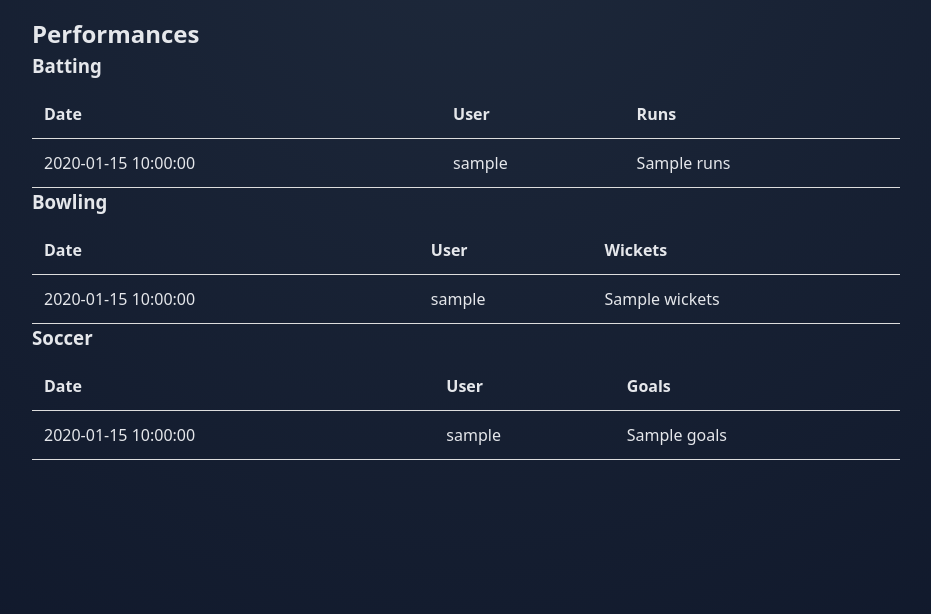
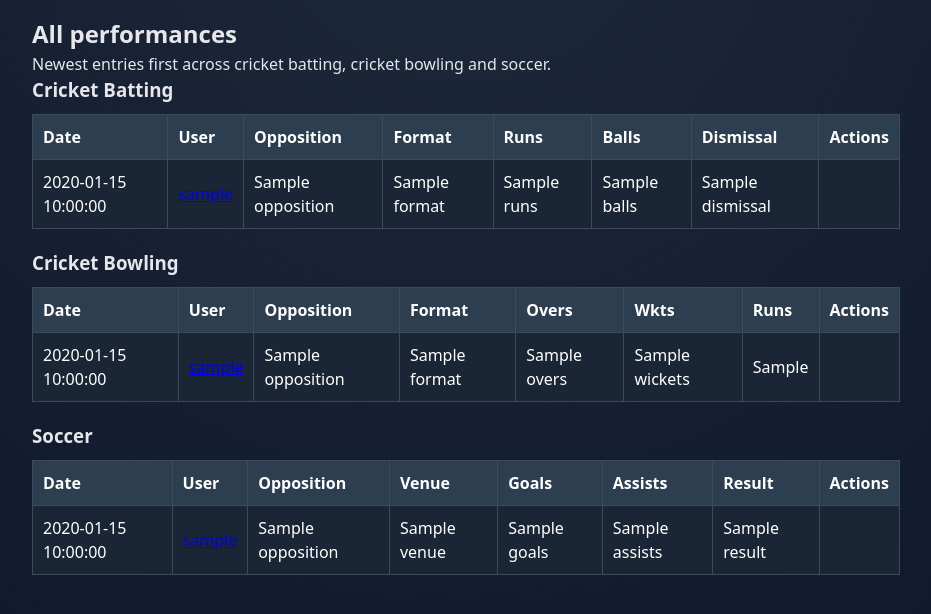
Before and after one commit to Arjun56213/Sports-PWA, a Flask app: template Software Assessment/templates/index.html in a window 1280 px wide. Shown: the part 121-735 px from the top of the page, without its empty margins (174-1105 px from the left). Run offline with Flask 3, Linux system fonts and the light colour scheme; the template is opened without the code that fills it: most values are stand-ins (such as "Sample title", 1, 10 or a date in 2020).

Commit message:
Index - fix

```diff
--- a/Software Assessment/templates/index.html
+++ b/Software Assessment/templates/index.html
@@ -1,57 +1,125 @@
 {% extends "base.html" %}
 {% block content %}
 
-<h2>Performances</h2>
+<h2>All performances</h2>
+<p>Newest entries first across cricket batting, cricket bowling and soccer.</p>
 
-<h3>Batting</h3>
-<table>
+<section>
+    <h3>Cricket Batting</h3>
+    <table class="data-table">
+        <thead>
             <tr>
                 <th>Date</th>
                 <th>User</th>
+                <th>Opposition</th>
+                <th>Format</th>
                 <th>Runs</th>
+                <th>Balls</th>
+                <th>Dismissal</th>
+                <th>Actions</th>
             </tr>
-
-    {% for item in batting %}
+        </thead>
+        <tbody>
+            {% for row in batting %}
             <tr>
-        <td>{{ item.date }}</td>
-        <td>{{ item.username }}</td>
-        <td>{{ item.runs }}</td>
+                <td>{{ row.date }}</td>
+                <td><a href="{{ url_for('UserProfile', user_id=row.user_id) }}">{{ row.username }}</a></td>
+                <td>{{ row.opposition }}</td>
+                <td>{{ row.format }}</td>
+                <td>{{ row.runs }}</td>
+                <td>{{ row.balls }}</td>
+                <td>{{ row.dismissal }}</td>
+                <td>
+                    {% if session.get('user_id') == row.user_id %}
+                        <a href="{{ url_for('EditBatting', batting_id=row.batting_id) }}" class="btn-edit">Edit</a>
+                        <a href="{{ url_for('delete_entry_route', sport='batting', entry_id=row.batting_id) }}"
+                           class="btn-delete" onclick="return confirm('Delete this performance?')">Delete</a>
+                    {% endif %}
+                </td>
+            </tr>
+            {% else %}
+            <tr>
+                <td colspan="8">No batting entries yet.</td>
             </tr>
             {% endfor %}
+        </tbody>
     </table>
+</section>
 
-<h3>Bowling</h3>
-<table>
+<section>
+    <h3>Cricket Bowling</h3>
+    <table class="data-table">
+        <thead>
             <tr>
                 <th>Date</th>
                 <th>User</th>
-        <th>Wickets</th>
+                <th>Opposition</th>
+                <th>Format</th>
+                <th>Overs</th>
+                <th>Wkts</th>
+                <th>Runs</th>
+                <th>Actions</th>
             </tr>
-
-    {% for item in bowling %}
+        </thead>
+        <tbody>
+            {% for row in bowling %}
             <tr>
-        <td>{{ item.date }}</td>
-        <td>{{ item.username }}</td>
-        <td>{{ item.wickets }}</td>
+                <td>{{ row.date }}</td>
+                <td><a href="{{ url_for('UserProfile', user_id=row.user_id) }}">{{ row.username }}</a></td>
+                <td>{{ row.opposition }}</td>
+                <td>{{ row.format }}</td>
+                <td>{{ row.overs }}</td>
+                <td>{{ row.wickets }}</td>
+                <td>{{ row.runs_conceded }}</td>
+                <td>
+                    {% if session.get('user_id') == row.user_id %}
+                        <a href="{{ url_for('EditBowling', bowling_id=row.bowling_id) }}" class="btn-edit">Edit</a>
+                        <a href="{{ url_for('delete_entry_route', sport='bowling', entry_id=row.bowling_id) }}"
+                           class="btn-delete" onclick="return confirm('Delete this performance?')">Delete</a>
+                    {% endif %}
+                </td>
             </tr>
             {% endfor %}
+        </tbody>
     </table>
+</section>
 
+<section>
     <h3>Soccer</h3>
-<table>
+    <table class="data-table">
+        <thead>
             <tr>
                 <th>Date</th>
                 <th>User</th>
+                <th>Opposition</th>
+                <th>Venue</th>
                 <th>Goals</th>
+                <th>Assists</th>
+                <th>Result</th>
+                <th>Actions</th>
             </tr>
-
-    {% for item in soccer %}
+        </thead>
+        <tbody>
+            {% for row in soccer %}
             <tr>
-        <td>{{ item.date }}</td>
-        <td>{{ item.username }}</td>
-        <td>{{ item.goals }}</td>
+                <td>{{ row.date }}</td>
+                <td><a href="{{ url_for('UserProfile', user_id=row.user_id) }}">{{ row.username }}</a></td>
+                <td>{{ row.opposition }}</td>
+                <td>{{ row.venue }}</td>
+                <td>{{ row.goals }}</td>
+                <td>{{ row.assists }}</td>
+                <td>{{ row.result }}</td>
+                <td>
+                    {% if session.get('user_id') == row.user_id %}
+                        <a href="{{ url_for('EditSoccer', match_id=row.match_id) }}" class="btn-edit">Edit</a>
+                        <a href="{{ url_for('delete_entry_route', sport='soccer', entry_id=row.match_id) }}"
+                           class="btn-delete" onclick="return confirm('Delete this performance?')">Delete</a>
+                    {% endif %}
+                </td>
             </tr>
             {% endfor %}
+        </tbody>
     </table>
+</section>
 
 {% endblock %}
```
Also changed, not shown: database/sportvault.db (added). Lines whose indentation alone changed are shown as unchanged.
